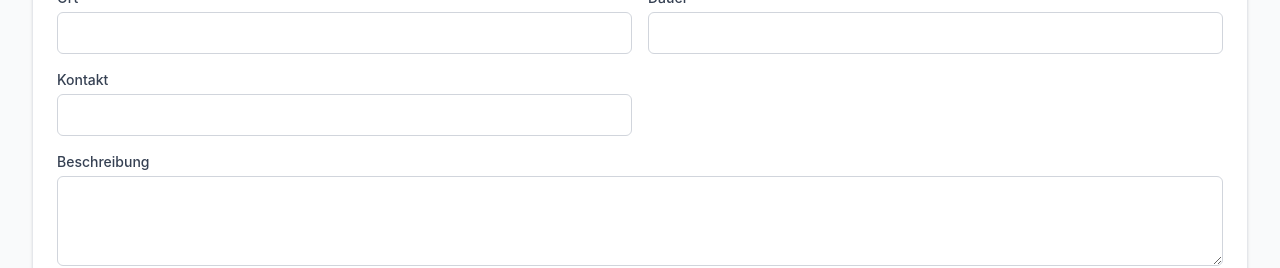
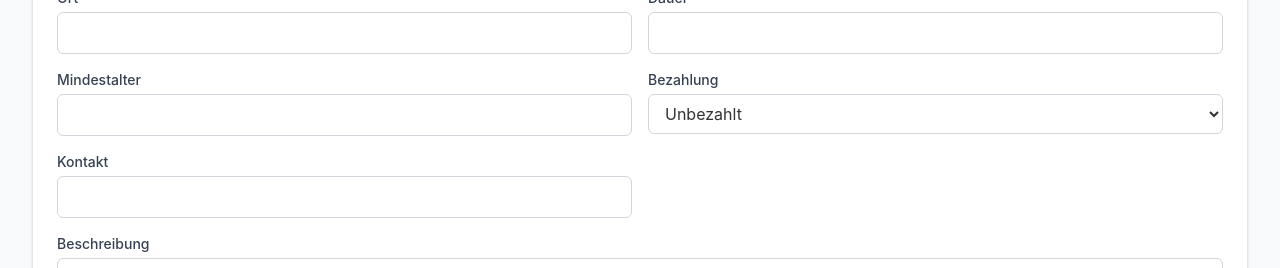
Before and after one commit to bibithesequel/praktikumsboerse-lessinggymnasium, a React (Vite) app: page /admin/dashboard in a window 1280 px wide. Shown: the part 455-723 px from the top of the page. Built offline with nearby package versions, Linux system fonts and the light colour scheme; no server answers; the database is empty.

Commit message:
Add Minimum Age and Paid/Unpaid fields to data model and UI

```diff
--- a/src/context/LanguageContext.jsx
+++ b/src/context/LanguageContext.jsx
@@ -28,7 +28,11 @@ const translations = {
     requirements: 'Voraussetzungen',
     allCategories: 'Alle Branchen',
     allLocations: 'Alle Orte',
-    seedData: 'Testdaten generieren'
+    seedData: 'Testdaten generieren',
+    minAge: 'Mindestalter',
+    payment: 'Bezahlung',
+    paid: 'Bezahlt',
+    unpaid: 'Unbezahlt'
   },
   en: {
     title: 'Internship Exchange',
@@ -57,7 +61,11 @@ const translations = {
     requirements: 'Requirements',
     allCategories: 'All Industries',
     allLocations: 'All Locations',
-    seedData: 'Generate Test Data'
+    seedData: 'Generate Test Data',
+    minAge: 'Minimum Age',
+    payment: 'Payment',
+    paid: 'Paid',
+    unpaid: 'Unpaid'
   }
 };
 
--- a/src/pages/AdminDashboard.jsx
+++ b/src/pages/AdminDashboard.jsx
@@ -21,7 +21,9 @@ const AdminDashboard = () => {
     description: '',
     requirements: '',
     contact: '',
-    website: ''
+    website: '',
+    minAge: '',
+    paid: 'Unbezahlt'
   });
 
   const [companySuggestions, setCompanySuggestions] = useState([]);
@@ -60,7 +62,7 @@ const AdminDashboard = () => {
   };
 
   const resetForm = () => {
-    setFormData({ title: '', category: '', company: '', location: '', duration: '', description: '', requirements: '', contact: '', website: '' });
+    setFormData({ title: '', category: '', company: '', location: '', duration: '', description: '', requirements: '', contact: '', website: '', minAge: '', paid: 'Unbezahlt' });
     setEditingId(null);
   }
 
@@ -197,6 +199,19 @@ const AdminDashboard = () => {
                 value={formData.duration} onChange={(e) => setFormData({...formData, duration: e.target.value})} />
             </div>
             <div>
+              <label className="block text-sm font-medium text-gray-700 mb-1">{t('minAge')}</label>
+              <input type="number" min="0" className="w-full px-3 py-2 border border-gray-300 rounded-md"
+                value={formData.minAge || ''} onChange={(e) => setFormData({...formData, minAge: e.target.value})} />
+            </div>
+            <div>
+              <label className="block text-sm font-medium text-gray-700 mb-1">{t('payment')}</label>
+              <select className="w-full px-3 py-2 border border-gray-300 rounded-md bg-white"
+                value={formData.paid || 'Unbezahlt'} onChange={(e) => setFormData({...formData, paid: e.target.value})}>
+                <option value="Unbezahlt">{t('unpaid')}</option>
+                <option value="Bezahlt">{t('paid')}</option>
+              </select>
+            </div>
+            <div>
               <label className="block text-sm font-medium text-gray-700 mb-1">{t('contact')}</label>
               <input type="email" required className="w-full px-3 py-2 border border-gray-300 rounded-md"
                 value={formData.contact} onChange={(e) => setFormData({...formData, contact: e.target.value})} />
--- a/src/pages/StudentView.jsx
+++ b/src/pages/StudentView.jsx
@@ -1,7 +1,7 @@
 import React, { useState, useEffect } from 'react';
 import { useLanguage } from '../context/LanguageContext';
 import { getPraktikumsstellen } from '../services/db';
-import { Search, MapPin, Clock, Building2, Briefcase, CheckCircle2 } from 'lucide-react';
+import { Search, MapPin, Clock, Building2, Briefcase, CheckCircle2, User, Coins } from 'lucide-react';
 
 const StudentView = () => {
   const { t } = useLanguage();
@@ -140,6 +140,14 @@ const StudentView = () => {
                     <Clock size={16} className="text-gray-400" />
                     <span>{stelle.duration}</span>
                   </div>
+                  <div className="flex items-center gap-2">
+                    <User size={16} className="text-gray-400" />
+                    <span>{stelle.minAge ? `Ab ${stelle.minAge} Jahren` : 'Kein Mindestalter'}</span>
+                  </div>
+                  <div className="flex items-center gap-2">
+                    <Coins size={16} className="text-gray-400" />
+                    <span>{stelle.paid === 'Bezahlt' ? t('paid') : t('unpaid')}</span>
+                  </div>
                 </div>
               </div>
               <div className="bg-gray-50 px-5 py-3 border-t border-gray-200">
--- a/src/services/db.js
+++ b/src/services/db.js
@@ -54,7 +54,9 @@ export const seedTestData = async () => {
       description: 'Einblicke in die IT-Abteilung und agile Softwareentwicklung. Kennenlernen von Programmiersprachen und Datenbanken.',
       requirements: 'Interesse an Computern, logisches Denken.',
       contact: 'karriere@vwfs.com',
-      website: 'https://vwfs.com'
+      website: 'https://vwfs.com',
+      minAge: 15,
+      paid: 'Bezahlt'
     },
     {
       title: 'Schülerpraktikum Verkauf',
@@ -65,7 +67,9 @@ export const seedTestData = async () => {
       description: 'Praktikum im Store. Einblicke in Verkauf, Warenpräsentation und Kundenberatung.',
       requirements: 'Offenheit, Kommunikationsstärke.',
       contact: 'jobs@newyorker.de',
-      website: 'https://newyorker.de'
+      website: 'https://newyorker.de',
+      minAge: 14,
+      paid: 'Unbezahlt'
     },
     {
       title: 'Praktikant (m/w/d) im Labor',
@@ -76,7 +80,9 @@ export const seedTestData = async () => {
       description: 'Einführung in einfache laborpraktische Tätigkeiten und Begleitung der Forscher.',
       requirements: 'Gute Noten in Biologie und Chemie.',
       contact: 'info@helmholtz-hzi.de',
-      website: 'https://helmholtz-hzi.de'
+      website: 'https://helmholtz-hzi.de',
+      minAge: 16,
+      paid: 'Unbezahlt'
     },
     {
       title: 'Kaufmännisches Praktikum',
@@ -87,7 +93,9 @@ export const seedTestData = async () => {
       description: 'Einblicke in die Abteilungen Einkauf, Marketing und Rechnungswesen.',
       requirements: 'Interesse an kaufmännischen Zusammenhängen.',
       contact: 'karriere@nordzucker.com',
-      website: 'https://nordzucker.com'
+      website: 'https://nordzucker.com',
+      minAge: 15,
+      paid: 'Unbezahlt'
     }
   ];
 
```
